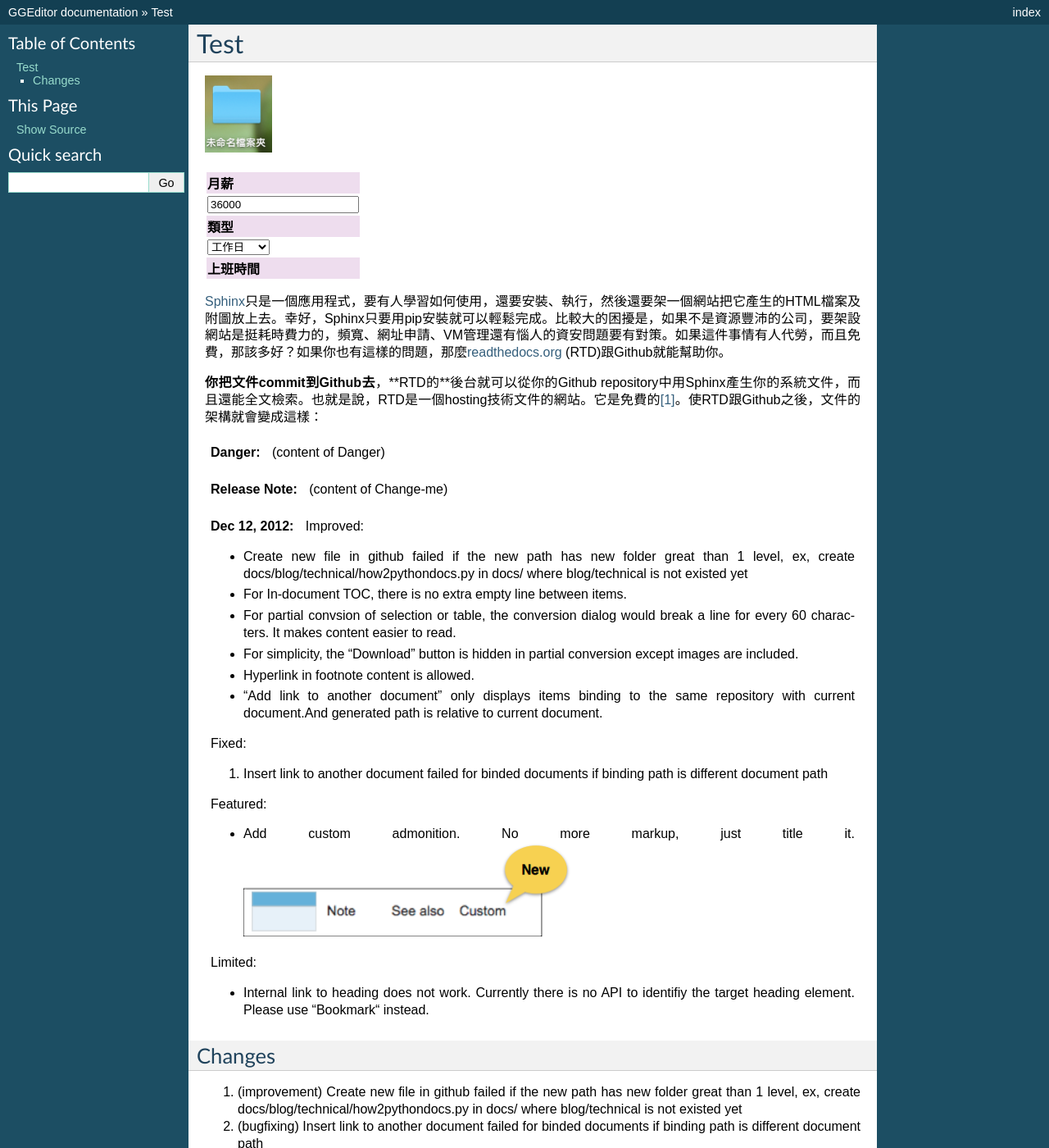
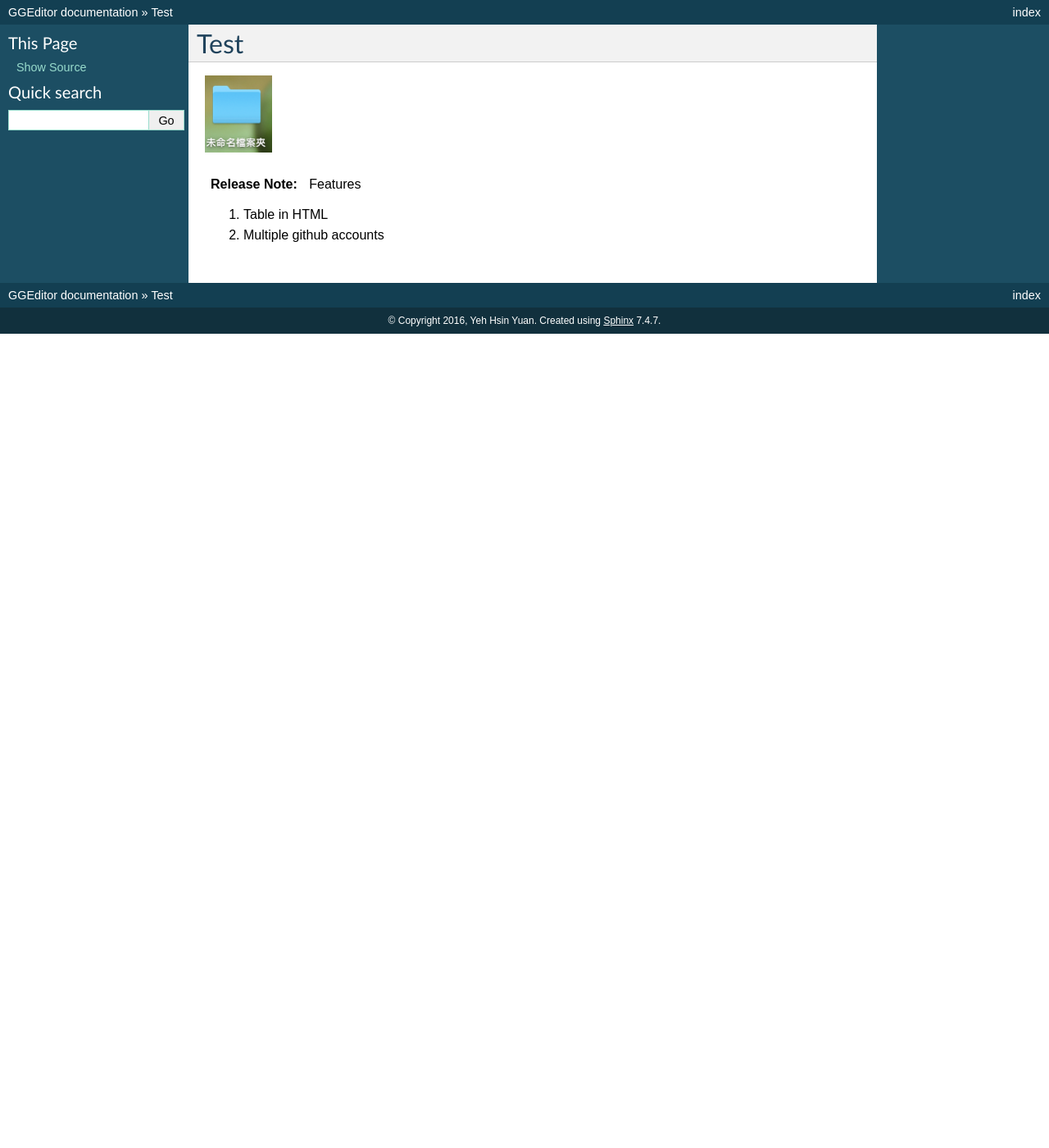
Before and after one commit to iapyeh/GGeditor, a Sphinx documentation site: the page built from docs/develop_test.rst, in a window 1280 px wide and 1400 px high. Shown: the whole window at 82% size. Built offline with Sphinx 7.4.7, drawn with Linux system fonts in a browser that asks for light colours; pages that are not in the unit, such as notebooks, are missing from menus; some of the changed text lies outside the part shown.

Commit message:
Google Docs reST Editor@2017-1-9 16:33:12

```diff
--- a/docs/develop_test.rst
+++ b/docs/develop_test.rst
@@ -16,121 +16,17 @@ Test
 
 \ |IMG1|\
 
-|REPLACE1|
-
-\ |LINK1|\ 只是一個應用程式，要有人學習如何使用，還要安裝、執行，然後還要架一個網站把它產生的HTML檔案及附圖放上去。幸好，Sphinx只要用pip安裝就可以輕鬆完成。比較大的困擾是，如果不是資源豐沛的公司，要架設網站是挺耗時費力的，頻寬、網址申請、VM管理還有惱人的資安問題要有對策。如果這件事情有人代勞，而且免費，那該多好？如果你也有這樣的問題，那麼\ |LINK2|\  (RTD)跟Github就能幫助你。
-
-\ |STYLE0|\ ，\*\*RTD的\*\*後台就可以從你的Github repository中用Sphinx產生你的系統文件，而且還能全文檢索。也就是說，RTD是一個hosting技術文件的網站。它是免費的\ [#F1]_\ 。使RTD跟Github之後，文件的架構就會變成這樣：
-
-
-..  Danger::
-
-    (content of Danger)
-
-
 .. admonition:: Release Note
 
-    (content of Change-me)
+    Features
 
-.. _h2c1d74277104e41780968148427e:
+    #. Table in HTML
 
-
-
-
-
-.. admonition:: Dec 12, 2012
-
-    Improved:
-
-    * Create new file in github failed if the new path has new folder great than 1 level, ex, create docs/blog/technical/how2pythondocs.py in docs/ where blog/technical is not existed yet
-
-    * For In-document TOC, there is no extra empty line between items.
-
-    * For partial convsion of selection or table, the conversion dialog would break a line for every 60 characters. It makes content easier to read.
-
-    * For simplicity, the “Download” button is hidden in partial conversion except images are included.
-
-    * Hyperlink in footnote content is allowed.
-
-    * “Add link to another document” only displays items binding to the same repository with current document.And generated path is relative to current document.
-
-
-    Fixed:
-
-    #. Insert link to another document failed for binded documents if binding path is different document path
-
-    Featured:
-
-    * Add custom admonition. No more markup, just title it.\ |IMG2|\
-
-    Limited:
-
-    * Internal link to heading does not work. Currently there is no API to identifiy the target heading element. Please use “Bookmark“ instead.
-
-.. _h2c1d74277104e41780968148427e:
-
-
-
-
-.. _bookmark-id-c2rvbdk5c3xc:
-
-.. _h3f12453542177d82f2d5e35105a7a44:
-
-Changes
-=======
-
-#. (improvement) Create new file in github failed if the new path has new folder great than 1 level, ex, create docs/blog/technical/how2pythondocs.py in docs/ where blog/technical is not existed yet
-
-#. (bugfixing) Insert link to another document failed for binded documents if binding path is different document path
-
-#. (limitation) Internal link to heading does not work. Currently there is no API to identifiy the target heading element. Please use “Bookmark“ instead.
-
-#. (feature) Add custom admonition template
-
-#. (improvement) For In-document TOC, there is no extra empty line between items.
+    #. Multiple github accounts
 
 
 .. bottom of content
 
-
-.. |STYLE0| replace:: **你把文件commit到Github去**
-
-
-.. |REPLACE1| raw:: html
-
-            <table id="calculator">
-            <tr><th>月薪</th></tr>
-            <tr><td><input class="field" type="number" id="salary" value="36000"></td></tr>
-            <tr><th>類型</th></tr>
-            <tr><td><select class="field" id="type">
-                <option value="1" selected>工作日</option>
-                <option value="2">休息日</option>
-                <option value="3">例假日</option>
-                <option value="4">特休</option>
-                <option value="5">國定假日</option>
-                </select></td></tr>
-            <tr><th>上班時間</th></tr>
-            </table>
-
-
-.. |LINK1| raw:: html
-
-    <a href="#bookmark-id-c2rvbdk5c3xc">Sphinx</a>
-
-.. |LINK2| raw:: html
-
-    <a href="https://readthedocs.org" target="_blank">readthedocs.org</a>
-
-
-
-.. rubric:: Footnotes
-
-.. [#f1]  Hosting的部分主要是由佛心來的 `Rockspace <https://www.rackspace.com>`__ 買單。
-
 .. |IMG1| image:: static/develop_test_1.png
    :height: 94 px
    :width: 82 px
-
-.. |IMG2| image:: static/develop_test_2.png
-   :height: 114 px
-   :width: 400 px
```
